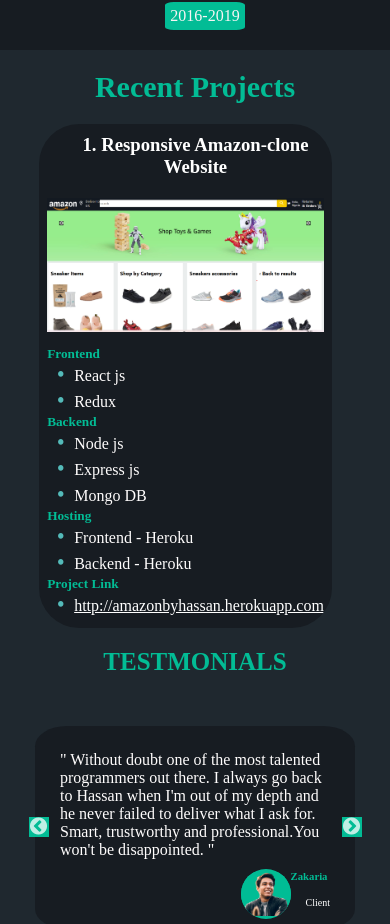
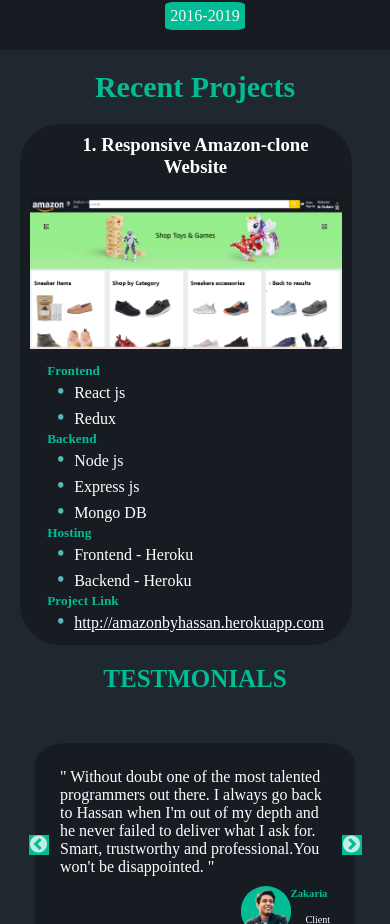
Before and after one commit to Hassan-jr/portfolio, a React (Create React App) app: page /edu in a window 390 px wide. Shown: the part 1471-2395 px from the top of the page. Built offline with nearby package versions, Linux system fonts and the light colour scheme.

Commit message:
responsive  improvement 2

```diff
--- a/src/components/project.css
+++ b/src/components/project.css
@@ -69,9 +69,9 @@
 
 @media only screen and (max-width: 600px){
     .projects{
-        width: 70vw;
-        margin-left: 10vw;
-        margin-right: 10vw;
+        width: 80vw;
+        margin-left: 5vw;
+        margin-right: 5vw;
         padding: 10px;
         overflow: hidden;
 
```
